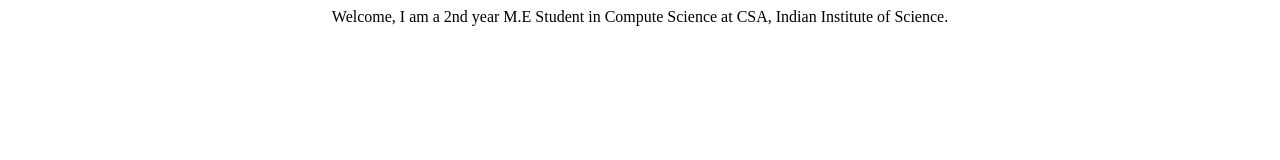
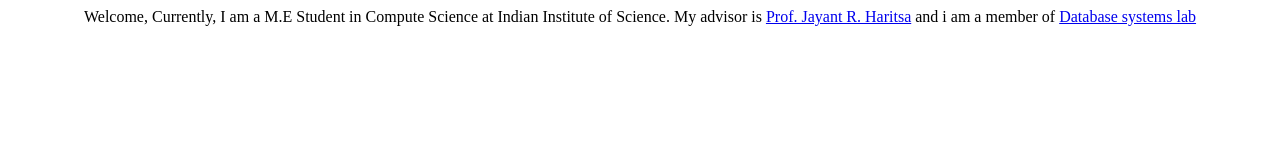
Before and after one commit to pvam/pvam.github.io, a plain HTML site: page index.html in a window 1280 px wide. Drawn offline with Linux system fonts and the light colour scheme.

Commit message:
Nuff for now!

```diff
--- a/index.html
+++ b/index.html
@@ -8,7 +8,8 @@
 <div>
 Welcome,
 
-I am a 2nd year M.E Student in Compute Science at CSA, Indian Institute of Science.
+Currently, I am a M.E Student in Compute Science at Indian Institute of Science. My advisor is <a href="http://dsl.serc.iisc.ernet.in/~haritsa/">Prof. Jayant R. Haritsa</a> and i am a member of <a href="http://dsl.serc.iisc.ernet.in/">Database systems lab</a>
+
 </div>
 </CENTER>
 </body>
```
